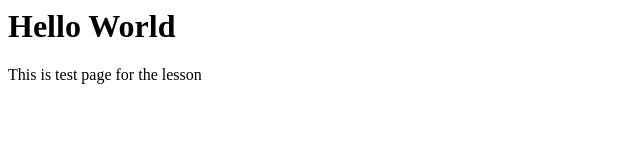
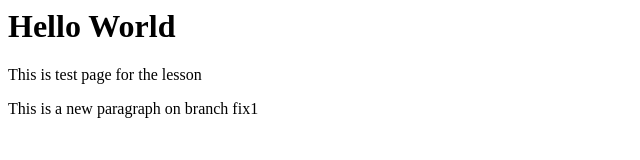
Before and after one commit to YuriyKonyukh/RSS-lessons, a plain HTML site: page index.html in a window 1280 px wide. Shown: the whole page, without its empty margins (0-640 px from the left). Drawn offline with Linux system fonts and the light colour scheme.

Commit message:
feat: add new paragraph

```diff
--- a/index.html
+++ b/index.html
@@ -1,2 +1,4 @@
 <h1>Hello World</h1>
 <p>This is test page for the lesson</p>
+
+<p>This is a new paragraph on branch fix1</p>
```
